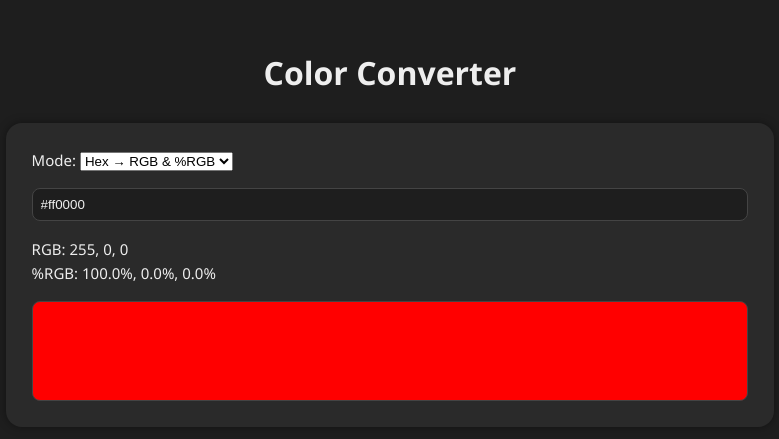
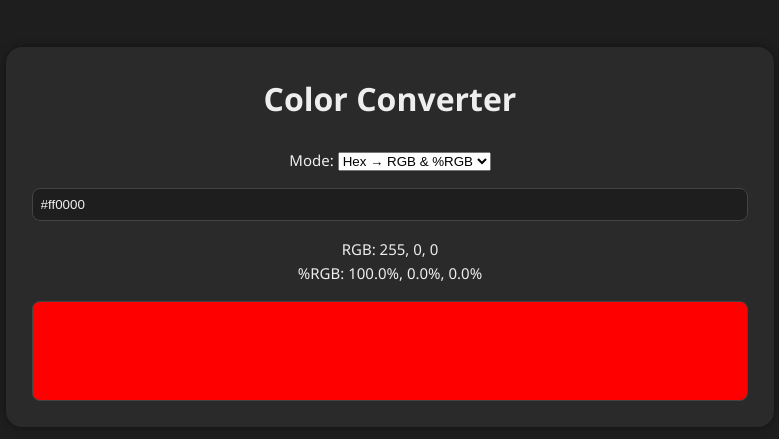
Before and after one commit to chrilpp/color-converter, a Vue app: page / in a window 1280 px wide. Shown: the part 163-602 px from the top of the page, without its empty margins (58-837 px from the left). Built offline with nearby package versions, Linux system fonts and the light colour scheme.

Commit message:
more updates, gogo!

```diff
--- a/src/App.vue
+++ b/src/App.vue
@@ -1,8 +1,8 @@
 <template>
   <div class="app">
-    <h1>Color Converter</h1>
+    <div class="converter">
+      <h1>Color Converter</h1>
 
-    <div class="converter">
       <label>
         Mode:
         <select v-model="mode">
@@ -129,16 +129,9 @@ body {
 .app {
   min-height: 100vh;
   display: flex;
-  flex-direction: column;
   justify-content: center;
   align-items: center;
   padding: 2rem;
-}
-
-h1 {
-  margin-bottom: 1.5rem;
-  font-size: 2rem;
-  font-weight: 600;
 }
 
 .converter {
@@ -149,8 +142,14 @@ h1 {
   width: 60vw;
   max-width: 800px;
   min-width: 320px;
-  margin: 0 auto;
   transition: all 0.3s ease;
+  text-align: center;
+}
+
+h1 {
+  margin: 0 0 1.5rem;
+  font-size: 2rem;
+  font-weight: 600;
 }
 
 label {
```
Also changed, not shown: 4 other files (tests, documents, lock files or other folders).
